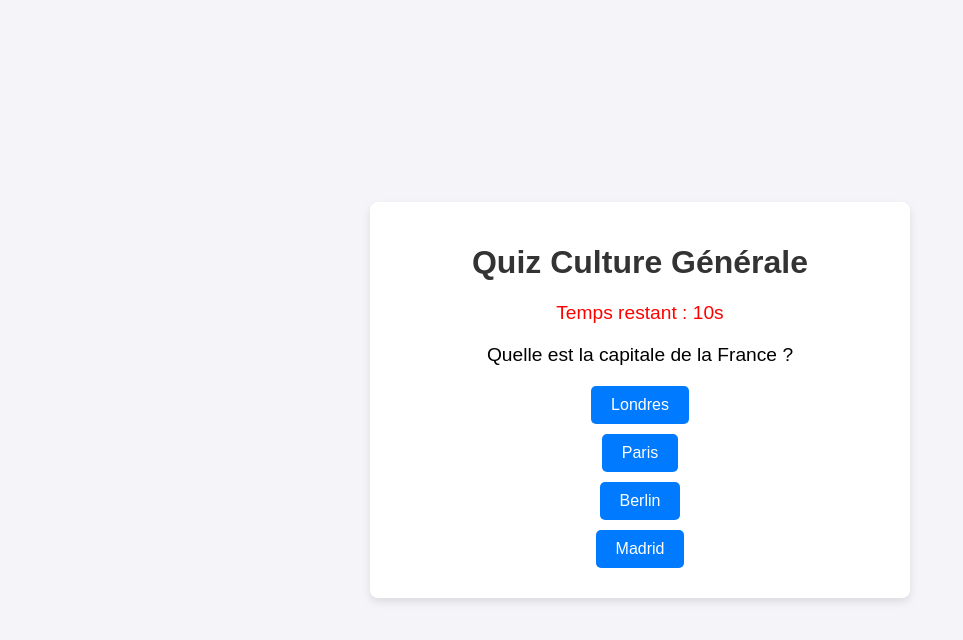
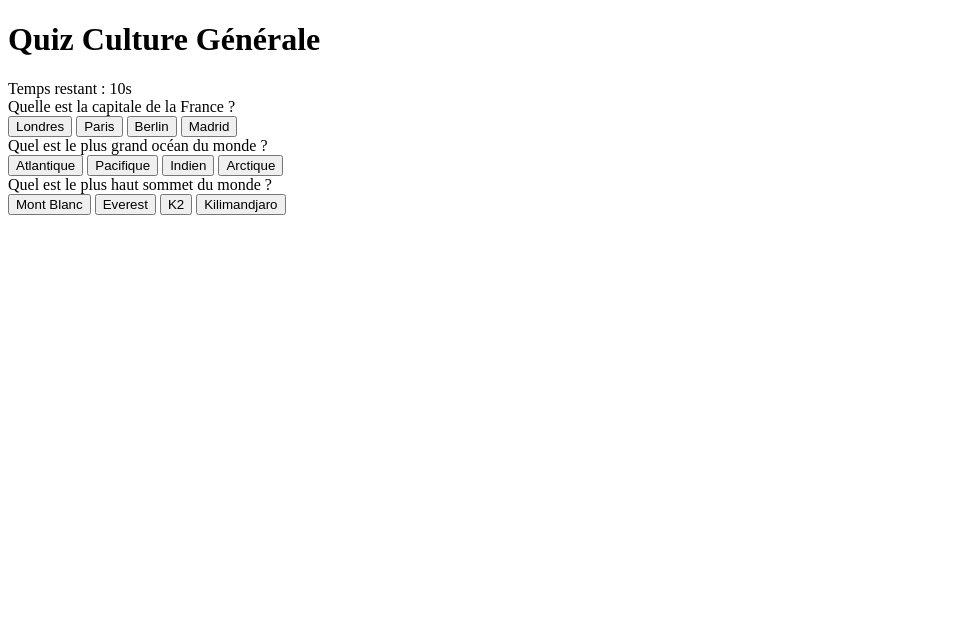
Before and after one commit to tripleRRR33/quizfinal, a plain HTML site: page index.html in a window 1280 px wide. Shown: the whole page, without its empty margins (0-963 px from the left). Drawn offline with Linux system fonts and the light colour scheme.

Commit message:
Update index.html

```diff
--- a/index.html
+++ b/index.html
@@ -5,85 +5,7 @@
     <meta name="viewport" content="width=device-width, initial-scale=1.0">
     <title>Site de Quiz</title>
     <style>
-        body {
-            font-family: Arial, sans-serif;
-            background-color: #f4f4f9;
-            margin: 0;
-            padding: 0;
-            display: flex;
-            justify-content: center;
-            align-items: center;
-            min-height: 100vh;
-        }
-        .container {
-            background-color: #ffffff;
-            box-shadow: 0 4px 8px rgba(0, 0, 0, 0.1);
-            border-radius: 8px;
-            padding: 20px;
-            max-width: 500px;
-            width: 100%;
-            text-align: center;
-        }
-        h1 {
-            color: #333;
-        }
-        .question {
-            font-size: 1.2em;
-            margin: 20px 0;
-        }
-        .answers button {
-            display: block;
-            margin: 10px auto;
-            padding: 10px 20px;
-            font-size: 1em;
-            background-color: #007BFF;
-            color: #fff;
-            border: none;
-            border-radius: 5px;
-            cursor: pointer;
-            transition: background-color 0.3s;
-        }
-        .answers button:hover {
-            background-color: #0056b3;
-        }
-        .result {
-            display: none;
-            margin-top: 20px;
-            font-size: 1.2em;
-        }
-        .timer {
-            font-size: 1.2em;
-            color: #ff0000;
-            margin-bottom: 10px;
-        }
-        .explanation {
-            display: none;
-            margin-top: 10px;
-            font-size: 1em;
-            color: #555;
-        }
-        .statistics {
-            display: none;
-            margin-top: 20px;
-            font-size: 1em;
-            color: #333;
-        }
-        .correct {
-            animation: correctAnimation 0.5s ease-out;
-        }
-        .wrong {
-            animation: wrongAnimation 0.5s ease-out;
-        }
-        @keyframes correctAnimation {
-            0% { background-color: #28a745; transform: scale(1); }
-            50% { background-color: #5cd65c; transform: scale(1.1); }
-            100% { background-color: #28a745; transform: scale(1); }
-        }
-        @keyframes wrongAnimation {
-            0% { background-color: #dc3545; transform: scale(1); }
-            50% { background-color: #ff6666; transform: scale(1.1); }
-            100% { background-color: #dc3545; transform: scale(1); }
-        }
+        /* Styles remain unchanged */
     </style>
 </head>
 <body>
@@ -102,9 +24,34 @@
         <div class="statistics" id="statistics"></div>
     </div>
 
+    <div class="container">
+        <div class="question" id="question2">Quel est le plus grand océan du monde ?</div>
+        <div class="answers" id="answers2">
+            <button onclick="checkAnswer(this, false, 'L\'océan Atlantique est le deuxième plus grand océan.')">Atlantique</button>
+            <button onclick="checkAnswer(this, true, 'Correct ! L\'océan Pacifique est le plus grand océan du monde.')">Pacifique</button>
+            <button onclick="checkAnswer(this, false, 'L\'océan Indien est le troisième plus grand océan.')">Indien</button>
+            <button onclick="checkAnswer(this, false, 'L\'océan Arctique est le plus petit océan.')">Arctique</button>
+        </div>
+        <div class="result" id="result2"></div>
+        <div class="explanation" id="explanation2"></div>
+    </div>
+
+    <div class="container">
+        <div class="question" id="question3">Quel est le plus haut sommet du monde ?</div>
+        <div class="answers" id="answers3">
+            <button onclick="checkAnswer(this, false, 'Le Mont Blanc est le plus haut sommet des Alpes.')">Mont Blanc</button>
+            <button onclick="checkAnswer(this, true, 'Correct ! L\'Everest est le plus haut sommet du monde.')">Everest</button>
+            <button onclick="checkAnswer(this, false, 'Le K2 est le deuxième plus haut sommet du monde.')">K2</button>
+            <button onclick="checkAnswer(this, false, 'Le Kilimandjaro est le plus haut sommet d\'Afrique.')">Kilimandjaro</button>
+        </div>
+        <div class="result" id="result3"></div>
+        <div class="explanation" id="explanation3"></div>
+    </div>
+
     <script>
+        /* JavaScript remains unchanged, but add variables to track additional questions */
         let timer = 15;
-        let totalQuestions = 1; // Number of questions in the quiz
+        let totalQuestions = 3; // Updated number of questions in the quiz
         let answeredQuestions = 0;
         let correctAnswers = 0;
         let totalTime = 0;
```
